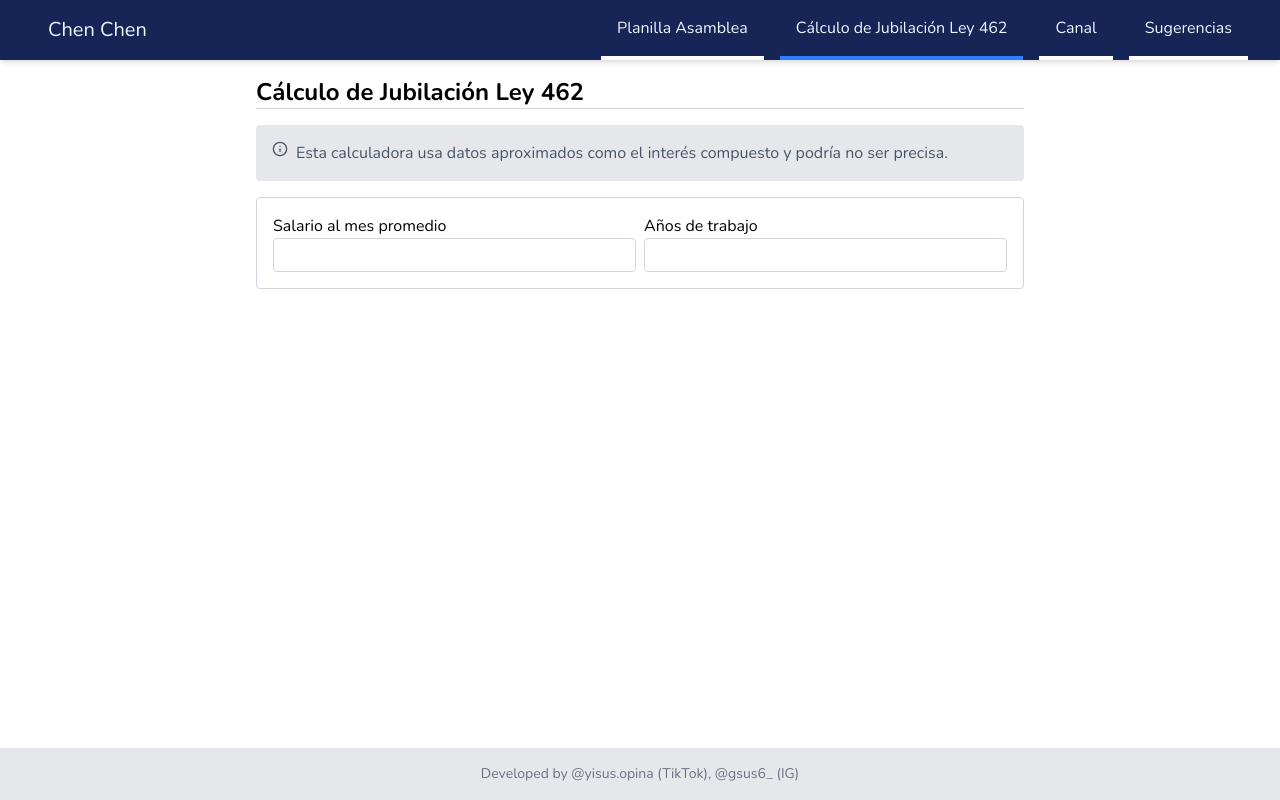
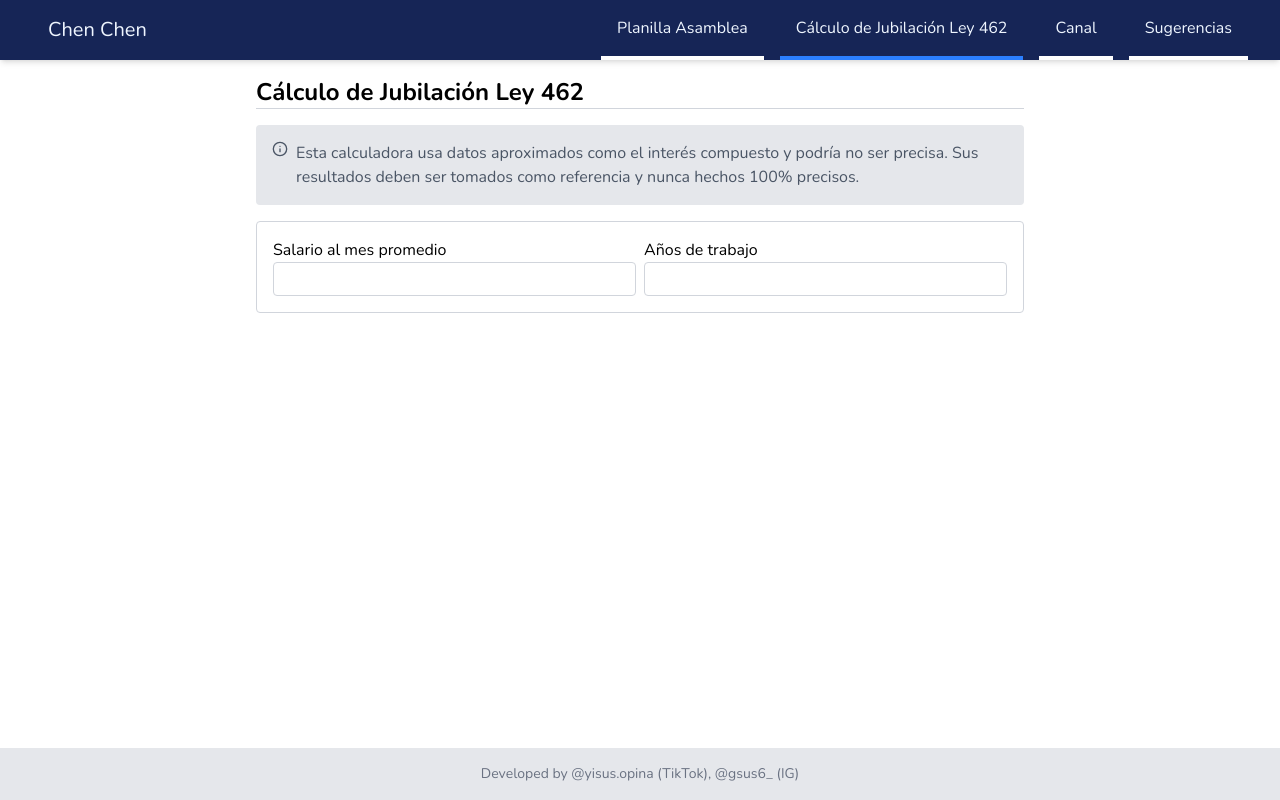
Before and after one commit to jcastaneda06/chenchen-panama, a React (Vite) app: page /calculo-jubilacion in a window 1280 px wide. Built offline with nearby package versions, Linux system fonts and the light colour scheme.

Commit message:
Feature/labels typos jec (#16)
* Add coffee widget

* Fix duplicate component

* Add vercel.json

* Fix labels and typos

* Rename retirement button

* change widget color

* Update calculator information label

```diff
--- a/src/pages/RetirementCalculator.tsx
+++ b/src/pages/RetirementCalculator.tsx
@@ -76,7 +76,7 @@ const RetirementCalculator = () => {
   return (
     <main className="flex flex-col gap-4">
       <article>
-        <Information text="Esta calculadora usa datos aproximados como el interés compuesto y podría no ser precisa." />
+        <Information text="Esta calculadora usa datos aproximados como el interés compuesto y podría no ser precisa. Sus resultados deben ser tomados como referencia y nunca hechos 100% precisos." />
       </article>
       <section className="border border-gray-300 p-4 rounded flex flex-col gap-4">
         <div className="grid grid-cols-2 gap-2">
```
